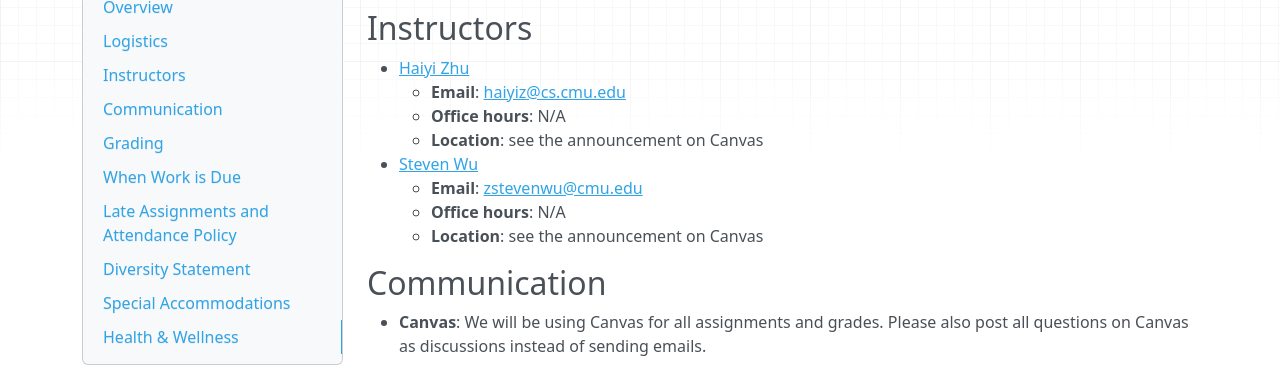
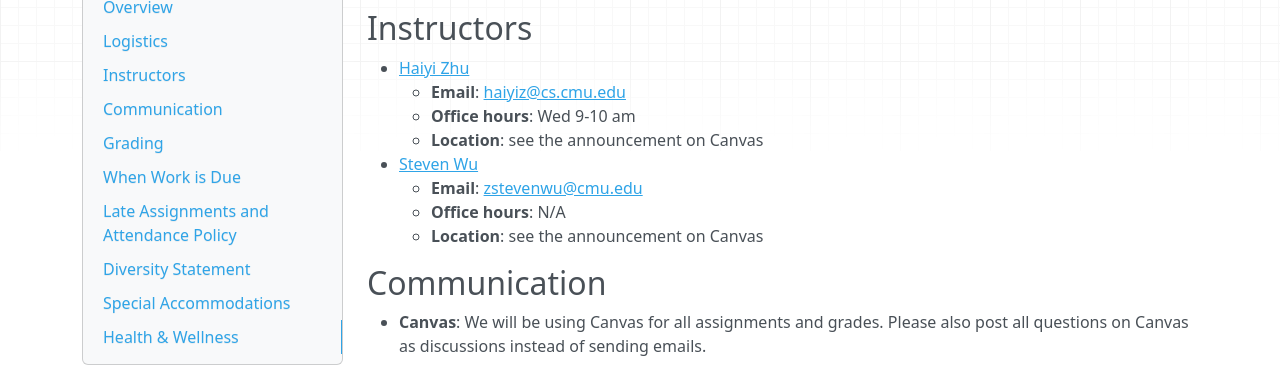
Before and after one commit to haiicmu/haiicmu.github.io, an MkDocs documentation site: the page built from docs/index.md, in a window 1280 px wide and 900 px high, scrolled down 335 px. Shown: the part 155-522 px from the top of the window. Built offline with MkDocs 1.6.1, drawn with Linux system fonts in a browser that asks for light colours; nearby versions of some CDN libraries.

Commit message:
HZ office hour

```diff
--- a/docs/index.md
+++ b/docs/index.md
@@ -23,7 +23,7 @@ can do and how they can and should be integrated into society.
 ## Instructors
   - [Haiyi Zhu](https://haiyizhu.com)
     - **Email**: [haiyiz@cs.cmu.edu](mailto:haiyiz@cs.cmu.edu)
-    - **Office hours**: N/A
+    - **Office hours**: Wed 9-10 am
     - **Location**: see the announcement on Canvas
   - [Steven Wu](https://zstevenwu.com)
     - **Email**: [zstevenwu@cmu.edu](mailto:zstevenwu@cmu.edu)
--- a/index.html
+++ b/index.html
@@ -168,7 +168,7 @@ can do and how they can and should be integrated into society.</p>
 <ul>
 <li><a href="https://haiyizhu.com">Haiyi Zhu</a><ul>
 <li><strong>Email</strong>: <a href="mailto:haiyiz@cs.cmu.edu">haiyiz@cs.cmu.edu</a></li>
-<li><strong>Office hours</strong>: N/A</li>
+<li><strong>Office hours</strong>: Wed 9-10 am</li>
 <li><strong>Location</strong>: see the announcement on Canvas</li>
 </ul>
 </li>
```
Also changed, not shown: other parts of index.html (+1 -1 lines), 2 other files.
